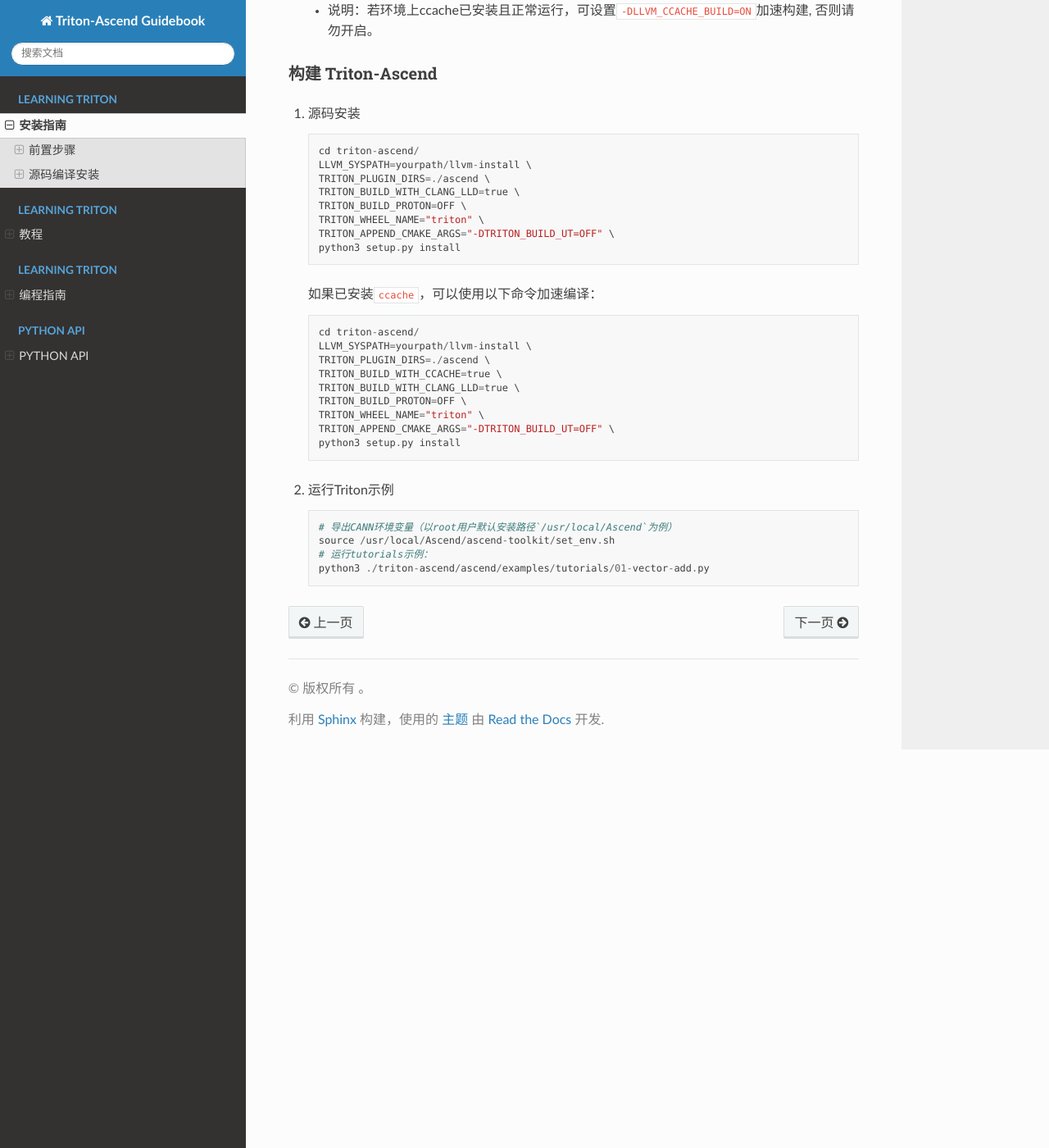
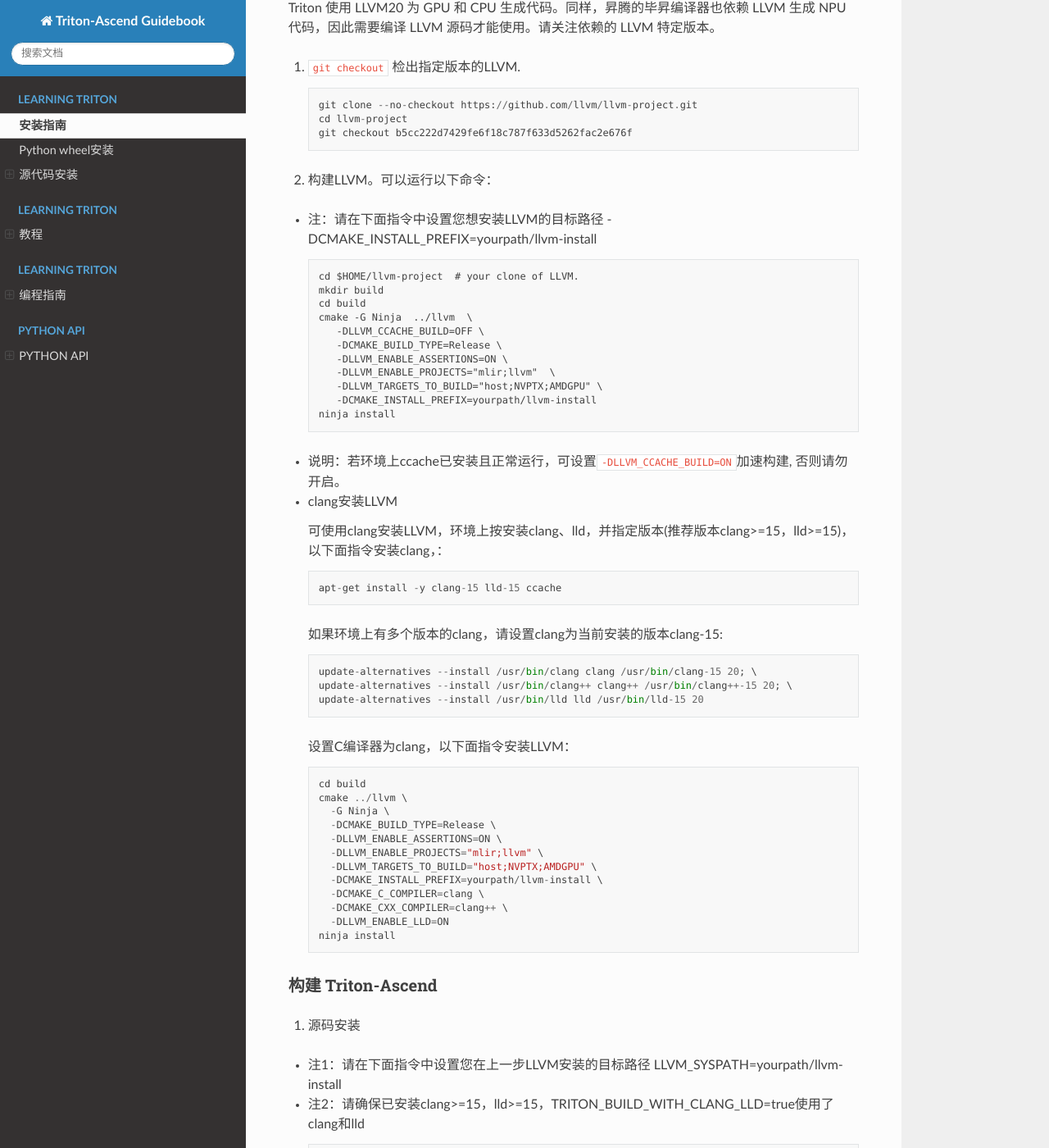
Before and after one commit to tchu10/triton-ascend, a Sphinx documentation site: the page built from docs/Installation.md, in a window 1280 px wide and 1400 px high, scrolled down 2214 px. Shown: the whole window at 82% size. Built offline with Sphinx 7.4.7 and the Read the Docs theme 3.1.0, drawn with Linux system fonts in a browser that asks for light colours; the version number could not be read and is left out; some of the changed text lies outside the part shown.

Commit message:
feat(guides): Update Installation.md & README.md

````diff
--- a/docs/Installation.md
+++ b/docs/Installation.md
@@ -1,5 +1,10 @@
 # 安装指南
-
+# Python wheel安装
+通过 Python Wheel 安装包进行安装是最快捷、最简便的方式。使用下面命令安装：
+```
+pip install triton-ascend==3.2.0rc1
+```
+# 源代码安装
 ## 前置步骤
 
 ### Python版本要求
@@ -15,7 +20,11 @@
 
 在安装过程中，请选择 CANN 版本 8.2.RC1.alpha002，并根据实际环境指定操作系统、安装方式和业务场景。
 
-官方安装指引链接：
+社区下载链接：
+```
+https://www.hiascend.com/developer/download/community/result?module=cann
+```
+社区安装指引链接：
 ```
 https://www.hiascend.com/document/detail/zh/CANNCommunityEdition/82RC1alpha002/softwareinst/instg/instg_0001.html?Mode=PmIns&OS=Ubuntu&Software=cannToolKit
 ```
@@ -38,10 +47,14 @@
 ### **系统要求**
 
 - GCC >= 9.4.0
+- GLIBC >= 2.29
+- clang
 
 ### 安装系统库依赖
 
 安装zlib1g-dev/lld/clang，可选安装ccache包用于加速构建。
+- 推荐版本 clang >= 15
+- 推荐版本 lld >= 15
 ```
 以ubuntu系统为例：
 apt update
@@ -74,6 +87,7 @@
    ```
 
 2. 构建LLVM。可以运行以下命令：
+- 注：请在下面指令中设置您想安装LLVM的目标路径 -DCMAKE_INSTALL_PREFIX=yourpath/llvm-install
 
    ```
    cd $HOME/llvm-project  # your clone of LLVM.
@@ -86,13 +100,43 @@
       -DLLVM_ENABLE_PROJECTS="mlir;llvm"  \
       -DLLVM_TARGETS_TO_BUILD="host;NVPTX;AMDGPU" \
       -DCMAKE_INSTALL_PREFIX=yourpath/llvm-install
-   ninja -j 32 install
+   ninja install
    ```
-   - 说明：若环境上ccache已安装且正常运行，可设置`-DLLVM_CCACHE_BUILD=ON`加速构建, 否则请勿开启。
+- 说明：若环境上ccache已安装且正常运行，可设置`-DLLVM_CCACHE_BUILD=ON`加速构建, 否则请勿开启。
+- clang安装LLVM
 
+  可使用clang安装LLVM，环境上按安装clang、lld，并指定版本(推荐版本clang>=15，lld>=15)，
+  以下面指令安装clang，：
+  ```
+  apt-get install -y clang-15 lld-15 ccache
+  ```
+  如果环境上有多个版本的clang，请设置clang为当前安装的版本clang-15:
+  ```
+  update-alternatives --install /usr/bin/clang clang /usr/bin/clang-15 20; \
+  update-alternatives --install /usr/bin/clang++ clang++ /usr/bin/clang++-15 20; \
+  update-alternatives --install /usr/bin/lld lld /usr/bin/lld-15 20
+  ```
+  设置C编译器为clang，以下面指令安装LLVM：
+  ```
+  cd build
+  cmake ../llvm \
+    -G Ninja \
+    -DCMAKE_BUILD_TYPE=Release \
+    -DLLVM_ENABLE_ASSERTIONS=ON \
+    -DLLVM_ENABLE_PROJECTS="mlir;llvm" \
+    -DLLVM_TARGETS_TO_BUILD="host;NVPTX;AMDGPU" \
+    -DCMAKE_INSTALL_PREFIX=yourpath/llvm-install \
+    -DCMAKE_C_COMPILER=clang \
+    -DCMAKE_CXX_COMPILER=clang++ \
+    -DLLVM_ENABLE_LLD=ON
+  ninja install
+  ```
 ### **构建 Triton-Ascend**
 
 1. 源码安装
+
+- 注1：请在下面指令中设置您在上一步LLVM安装的目标路径 LLVM_SYSPATH=yourpath/llvm-install
+- 注2：请确保已安装clang>=15，lld>=15，TRITON_BUILD_WITH_CLANG_LLD=true使用了clang和lld
    ```
    cd triton-ascend/
    LLVM_SYSPATH=yourpath/llvm-install \
@@ -103,7 +147,7 @@
    TRITON_APPEND_CMAKE_ARGS="-DTRITON_BUILD_UT=OFF" \
    python3 setup.py install
    ```
-   如果已安装`ccache`，可以使用以下命令加速编译：
+   如果已安装`ccache`，可以使用以下命令加速编译 TRITON_BUILD_WITH_CCACHE=true。
    ```
    cd triton-ascend/
    LLVM_SYSPATH=yourpath/llvm-install \
@@ -118,7 +162,7 @@
 
 2. 运行Triton示例
    ```
-   # 导出CANN环境变量（以root用户默认安装路径`/usr/local/Ascend`为例）
+   # 设置CANN环境变量（以root用户默认安装路径`/usr/local/Ascend`为例）
    source /usr/local/Ascend/ascend-toolkit/set_env.sh
    # 运行tutorials示例：
    python3 ./triton-ascend/ascend/examples/tutorials/01-vector-add.py
````
Also changed, not shown: other parts of docs/Installation.md (+1 -1 lines), README.md (+82 -32 lines), docs/Samples.md (+3 -0 lines).
